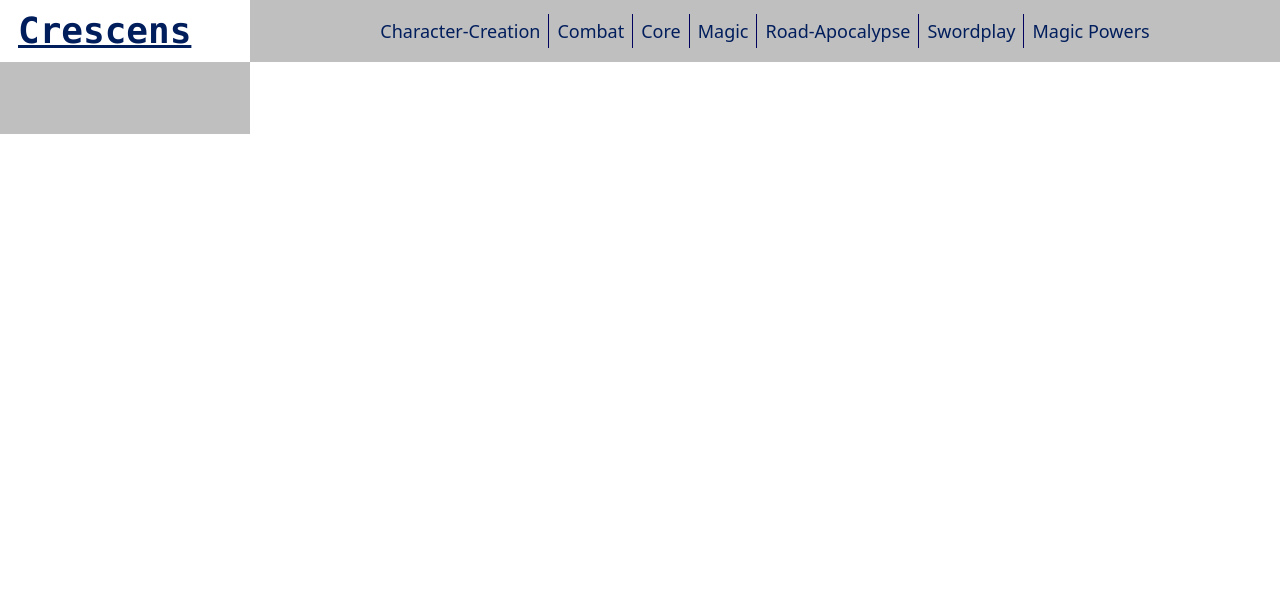
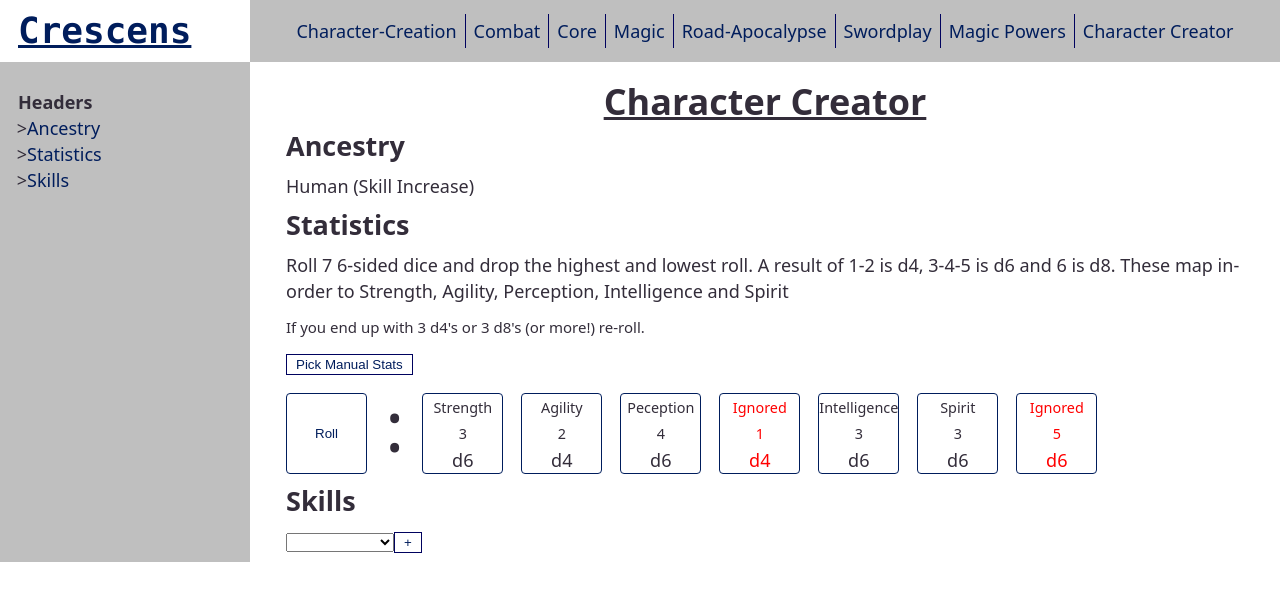
Before and after one commit to Tamillis/Crescens, a Vue app: page /character-creator in a window 1280 px wide. Shown: the top 600 px of the page. Built offline with nearby package versions, Linux system fonts and the light colour scheme.

Commit message:
started on crescens character creator

```diff
--- a/package.json
+++ b/package.json
@@ -10,7 +10,6 @@
   },
   "dependencies": {
     "markdown-it-anchor": "^9.2.0",
-    "marked": "^18.0.3",
     "vue": "^3.5.32",
     "vue-router": "^5.0.6"
   },
--- a/src/App.vue
+++ b/src/App.vue
@@ -97,9 +97,10 @@ const scrollToId = (id) => {
 }
 
 .content {
-  padding: 2rem;
+  padding: 0.5rem 2rem;
   overflow-y: auto;
   max-width: 1200px;
+  width: 100%;
   margin: 0 auto;
 }
 
--- /dev/null
+++ b/src/assets/core.json
@@ -0,0 +1,24 @@
+{
+    "skills": [
+        "Animal",
+        "Art",
+        "Charm",
+        "Crafting",
+        "Deception",
+        "First",
+        "Insight",
+        "Intimidation",
+        "Knowledge",
+        "Logic",
+        "Martial Arts",
+        "Persuasion",
+        "Piloting",
+        "Search",
+        "Shooting",
+        "Stealth",
+        "Subterfuge",
+        "Weaponry",
+        "Wilderness"
+    ],
+    "stats": ["Strength", "Agility", "Peception", "Intelligence", "Spirit"]
+}
--- /dev/null
+++ b/src/components/StatRoller.vue
@@ -0,0 +1,92 @@
+<template>
+    <div class="roller-container">
+        <button @click="rollResults" class="roll-result">Roll</button>
+        <p class="colon">:</p>
+
+        <div v-for="result in results" class="roll-result">
+            <p :class="{red: !result.kept}">{{ result.stat }}</p>
+            <p :class="{red: !result.kept}">{{ result.value }}</p>
+            <p :class="{red: !result.kept}" style="font-size: 1rem">{{ result.statValue }}</p>
+        </div>
+    </div>
+</template>
+
+<script setup>
+import { ref } from 'vue';
+import core from '../assets/core.json';
+
+let diceRoll = () => Math.floor(Math.random() * 6) + 1;
+const rollValueMap = ["d4", "d4", "d6", "d6", "d6", "d8"];
+
+const results = ref([]);
+rollResults();
+
+
+function rollResults() {
+    results.value = [];
+    let min = 6, minN = 0;
+    let max = 1, maxN = 0;
+    for (let n = 0; n < core.stats.length + 2; n++) {
+        results.value.push({
+            value: diceRoll(),
+            stat: "",
+            statValue: "",
+            kept: true
+        });
+
+        if (results.value[n].value <= min) {
+            minN = n;
+            min = results.value[n].value;
+        }
+        if (results.value[n].value >= max) {
+            maxN = n;
+            max = results.value[n].value;
+        }
+    }
+
+    results.value[minN].kept = false;
+    results.value[maxN].kept = false;
+
+    let i = 0;
+    for(let result of results.value) {
+        result.statValue = rollValueMap[result.value - 1];
+        if(result.kept) result.stat = core.stats[i++];
+        else result.stat = "Ignored";
+    }
+}
+</script>
+
+<style scoped>
+.roller-container {
+    display: flex;
+    align-items: center;
+    gap: 1rem;
+}
+
+.roll-result {
+    width: 4.5rem;
+    height: 4.5rem;
+    display: flex;
+    flex-direction: column;
+    justify-content: center;
+    align-items: center;
+    border-radius: 4px;
+    border: 1px solid var(--accent);
+}
+
+.roll-result p {
+    margin: 0;
+    width: fit-content;
+    font-size: 0.8em;
+}
+
+.red {
+    color: red;
+}
+
+.colon {
+    font-size: 4rem;
+    margin: 0;
+    height: 2.5rem;
+}
+</style>
--- a/src/docs/character-creation.md
+++ b/src/docs/character-creation.md
@@ -15,8 +15,6 @@ Core Crescens, however, only deals with Humans:
 **Human** is the default ancestry of Crescens. You start the game with a Skill Increase (see Progression, below). Roll statistics as normal.
 
 ### Rolling Statistics
-For an explanation of Statistics, see `Core`.
-
 Determine your character's Statistics by:
 - Rolling 7 six-sided dice
 - Discarding the highest and lowest
--- /dev/null
+++ b/src/pages/CharacterCreator.vue
@@ -0,0 +1,57 @@
+<template>
+    <div>
+        <h1>Character Creator</h1>
+
+        <h2>Ancestry</h2>
+        <p>Human (Skill Increase)</p>
+
+        <h2>Statistics</h2>
+        <p>Roll 7 6-sided dice and drop the highest and lowest roll. A result of 1-2 is d4, 3-4-5 is d6 and 6 is d8. These map in-order to Strength, Agility, Perception, Intelligence and Spirit</p>
+        <p><small>If you end up with 3 d4's or 3 d8's (or more!) re-roll.</small></p>
+
+        <button @click="useRoller = !useRoller" style="margin-bottom: 1rem;">{{ useRoller ? "Pick Manual Stats" : "Use Roller" }}</button>
+
+        <StatRoller v-if="useRoller" />
+        <div v-else>
+            <p>Manual stat allocation TODO</p>
+        </div>
+
+        <h2>Skills</h2>
+
+        <div class="flex">
+            <select v-model="selectedSkill">
+                <option disabled value="">Select a skill...</option>
+                <option v-for="skill in core.skills">{{ skill }}</option>
+            </select>
+            <button @click="selectSkill">+</button>
+
+            <div v-for="skill in selectedSkills">
+                <p @click="removeSkill(skill)">{{ skill }}</p>
+            </div>
+        </div>
+
+
+    </div>
+</template>
+
+<script setup>
+import { ref } from 'vue';
+import StatRoller from '../components/StatRoller.vue';
+import core from '../assets/core.json';
+
+const useRoller = ref(true);
+const selectedSkills = ref([]);
+const selectedSkill = defineModel('selectedSkill');
+
+function selectSkill() {
+    if(!selectedSkills.value.includes(selectedSkill.value)) selectedSkills.value.push(selectedSkill.value);
+}
+
+function removeSkill(skill) {
+    selectedSkills.value = selectedSkills.value.filter(ss => ss != skill);
+}
+</script>
+
+<style scoped>
+
+</style>
--- a/src/router.js
+++ b/src/router.js
@@ -1,5 +1,6 @@
 import { createRouter, createWebHistory } from 'vue-router'
 import MagicPowers from './pages/MagicPowers.vue'
+import CharacterCreator from './pages/CharacterCreator.vue';
 
 const mdModules = import.meta.glob('./docs/\*.md', { eager: true })
 
@@ -17,10 +18,16 @@ const mdRoutes = Object.keys(mdModules).map((path) => {
 const routes = [
   { path: '/', redirect: '/docs/core' },
   {
-    path: '/powers',
-    name: 'powers',
+    path: '/magic-powers',
+    name: 'magic-powers',
     component: MagicPowers,
     meta: { title: 'Magic Powers' }
+  },
+  {
+    path: '/character-creator',
+    name: 'character-creator',
+    component: CharacterCreator,
+    meta: { title: 'Character Creator' }
   },
   ...mdRoutes
 ]
--- a/src/style.css
+++ b/src/style.css
@@ -80,3 +80,16 @@ td, th {
   border: 1px solid var(--text);
   padding: 2px 4px;
 }
+
+button {
+  outline: none;
+  border-radius: 0px;
+  background-color: var(--bg);
+  border: 1px solid var(--accent-border);
+  color: var(--accent);
+  padding: 2px 0.5rem;
+}
+
+button:active {
+  transform: translateY(2px);
+}
```
Also changed, not shown: 2 other files (tests, documents, lock files or other folders).
